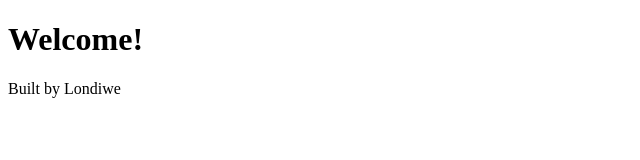
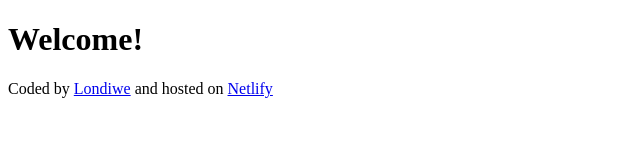
Before and after one commit to LondiweSa/week-7, a plain HTML site: page index.html in a window 1280 px wide. Shown: the whole page, without its empty margins (0-640 px from the left). Drawn offline with Linux system fonts and the light colour scheme.

Commit message:
Update index.html
added links to foo

```diff
--- a/index.html
+++ b/index.html
@@ -7,6 +7,9 @@
   </head>
   <body>
     <h1>Welcome!</h1>
-    <footer>Built by Londiwe</footer>
+    <footer>Coded by <a href="https://github.com/LondiweSa/week-7/blob/main/index.html">Londiwe</a>
+        and hosted on <a href="https://app.netlify.com/teams/londiwesa/overview">Netlify</a>
+
+    </footer>
   </body>
 </html>
```
